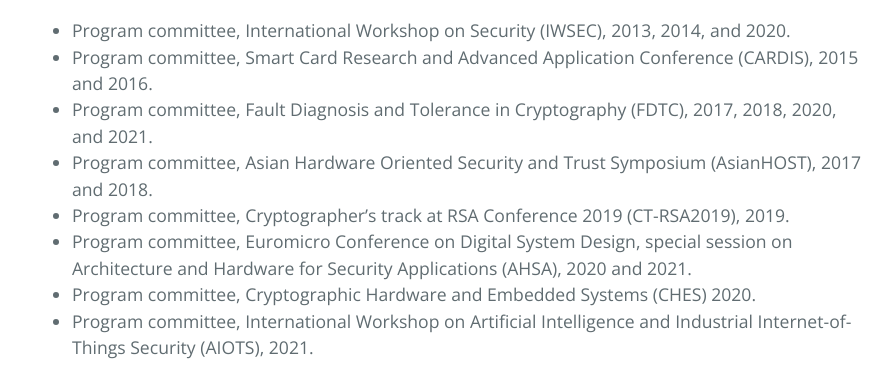
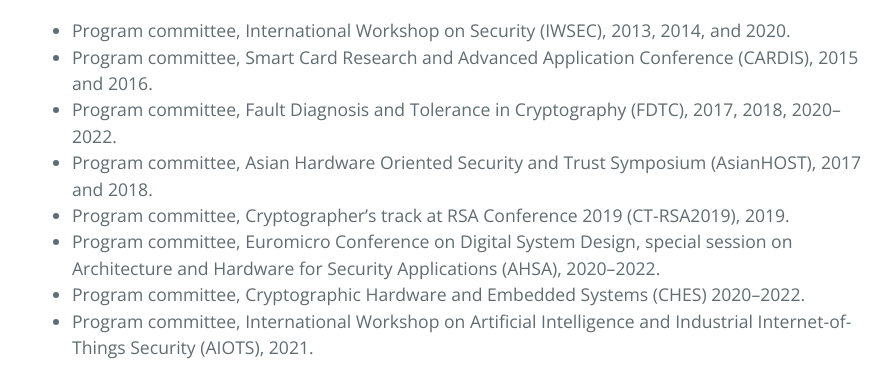
Before and after one commit to sugawara-bbbb/weblab, a Jekyll site: the page built from _member/sugawara.md, in a window 1280 px wide and 900 px high, scrolled down 2718 px. Shown: the part 163-554 px from the top of the window, without its empty margins (192-1083 px from the left). Built offline with Jekyll 4.4.1, drawn with Linux system fonts in a browser that asks for light colours.

Commit message:
updated profile 2

```diff
--- a/_member/sugawara.md
+++ b/_member/sugawara.md
@@ -72,11 +72,11 @@ email: sugawara
 
 - Program committee, International Workshop on Security (IWSEC), 2013, 2014, and 2020.
 - Program committee, Smart Card Research and Advanced Application Conference (CARDIS), 2015 and 2016.
-- Program committee, Fault Diagnosis and Tolerance in Cryptography (FDTC), 2017, 2018, 2020, and 2021.
+- Program committee, Fault Diagnosis and Tolerance in Cryptography (FDTC), 2017, 2018, 2020--2022.
 - Program committee, Asian Hardware Oriented Security and Trust Symposium (AsianHOST), 2017 and 2018.
 - Program committee, Cryptographer’s track at RSA Conference 2019 (CT-RSA2019), 2019.
-- Program committee, Euromicro Conference on Digital System Design, special session on Architecture and Hardware for Security Applications (AHSA), 2020 and 2021.
-- Program committee, Cryptographic Hardware and Embedded Systems (CHES) 2020.
+- Program committee, Euromicro Conference on Digital System Design, special session on Architecture and Hardware for Security Applications (AHSA), 2020--2022.
+- Program committee, Cryptographic Hardware and Embedded Systems (CHES) 2020--2022.
 - Program committee, International Workshop on Artificial Intelligence and Industrial Internet-of-Things Security (AIOTS), 2021.
 
 ## 外部サイト
```
